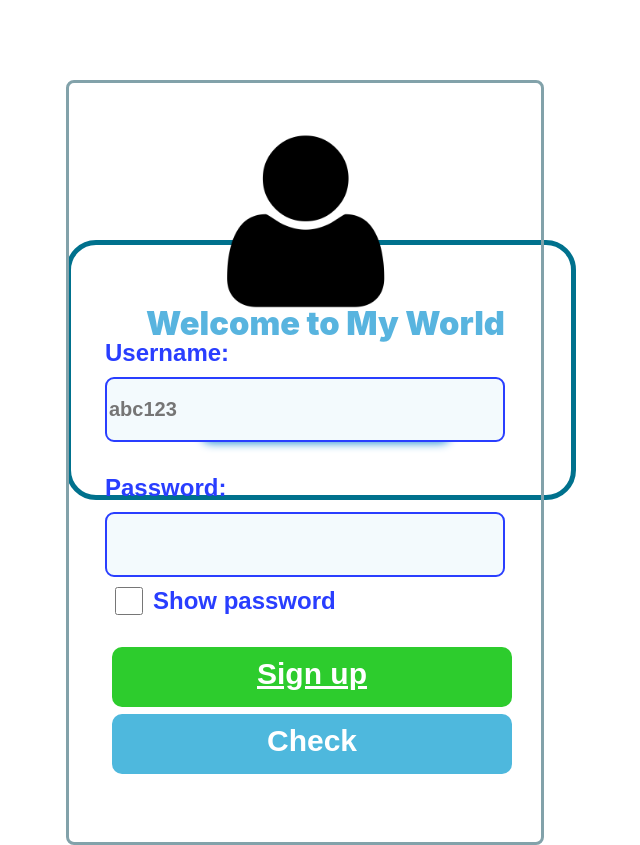
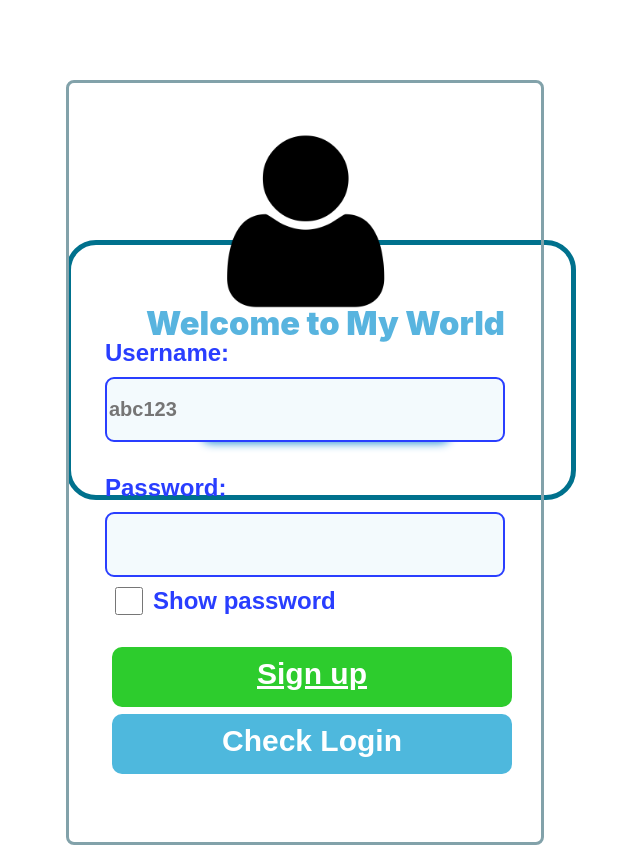
Before and after one commit to duynam2306/loginApp, an Angular app: page /loginScreen in a window 1280 px wide. Shown: the whole page, without its empty margins (318-958 px from the left). Built offline with nearby package versions, Linux system fonts and the light colour scheme.

Commit message:
Update login-screen.component.html

```diff
--- a/src/app/login-screen/login-screen.component.html
+++ b/src/app/login-screen/login-screen.component.html
@@ -25,8 +25,8 @@
         </div>
         <div class="inputGroup buttonGroup">
             <a id="create" type="button" value="signup" routerLink="/createUser">Sign up</a>
-            <a *ngIf="!check" id="logIn" type="button" value="logIn"  (click)="checkLogIn()">Check</a>
-            <a *ngIf="check" [routerLink]="userUrl" type="button" value="halo" >Log In</a>
+            <a *ngIf="!check" id="logIn" type="button" value="checklogin"  (click)="checkLogIn()">Check Login</a>
+            <a *ngIf="check" [routerLink]="userUrl" type="button" value="login" >Log In</a>
         </div>
     </div>
 </form>
```
